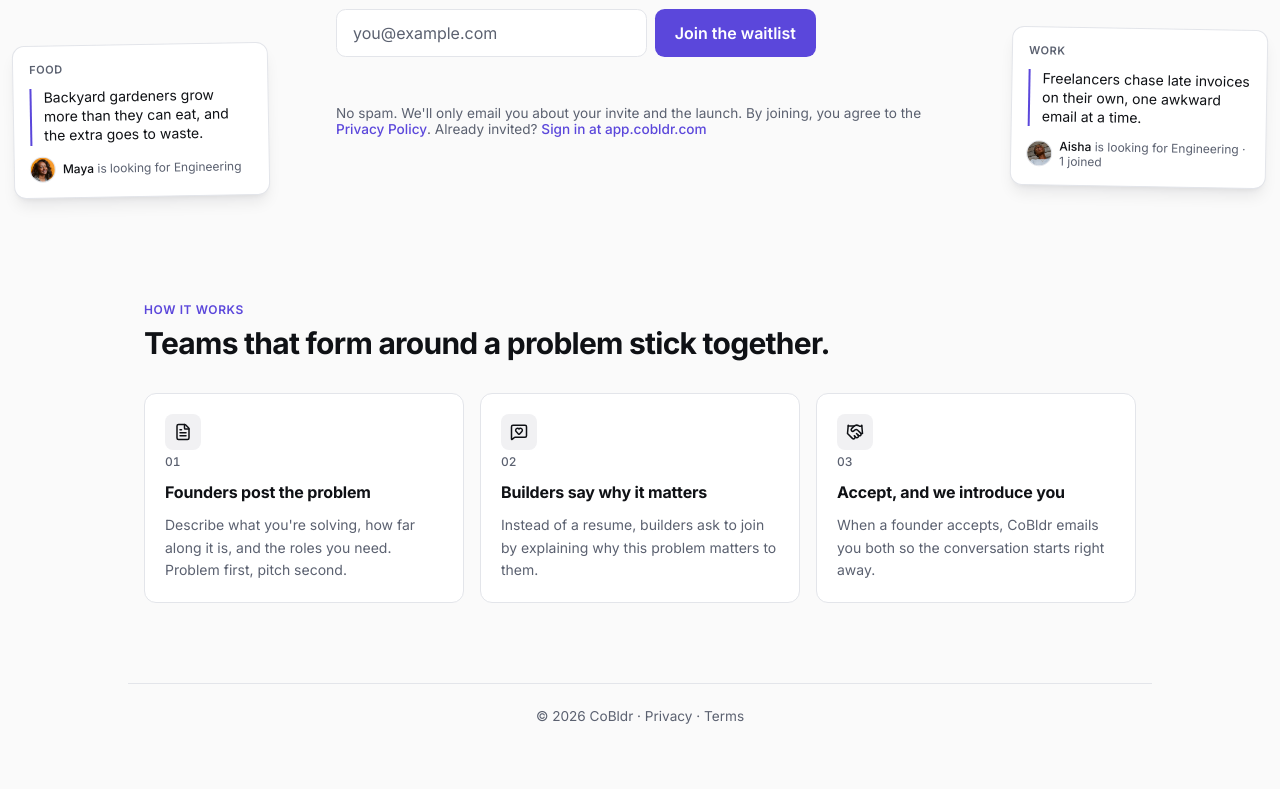
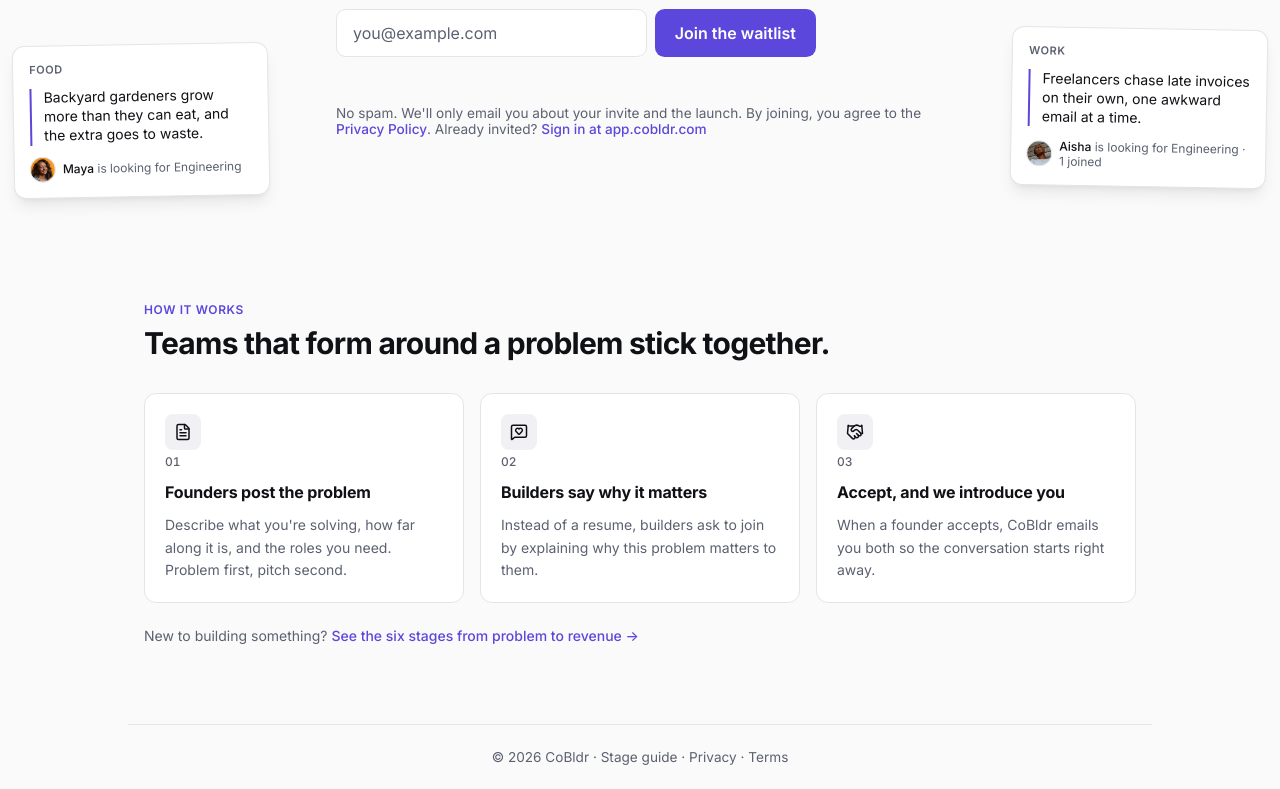
Before and after one commit to chrisenussbaum/cobldr, a plain HTML site: page index.html in a window 1280 px wide. Shown: the part 638-1427 px from the top of the page. Before the commit the page ends 1386 px from the top, so only its background shows below. Drawn offline with Linux system fonts and the light colour scheme.

Commit message:
Waitlist: stage guide link under How it works and in the footer (#7)
Matches the app (cobldr-app #83): "New to building something? See the six stages from problem to revenue" under
How it works, and "Stage guide" in the footer. Both link to app.cobldr.com/stages. The header is unchanged.


Claude-Session: https://claude.ai/code/session_0121UNBXBNhTuHUiUmAntRdY

Co-authored-by: Claude <noreply@anthropic.com>

```diff
--- a/index.html
+++ b/index.html
@@ -197,6 +197,7 @@
     .step .n { font-size: 0.75rem; font-weight: 500; color: var(--muted); font-variant-numeric: tabular-nums; }
     .step h3 { margin: 0; font-size: 1rem; letter-spacing: -0.01em; }
     .step p { margin: 0; font-size: 0.875rem; line-height: 1.6; color: var(--muted); }
+    .how .more { margin: 1.5rem 0 0; font-size: 0.875rem; color: var(--muted); }
 
     form {
       display: flex;
@@ -380,11 +381,12 @@
           <p>When a founder accepts, CoBldr emails you both so the conversation starts right away.</p>
         </li>
       </ol>
+      <p class="more">New to building something? <a class="inline" href="https://app.cobldr.com/stages">See the six stages from problem to revenue &rarr;</a></p>
     </section>
   </main>
 
   <footer>
-    &copy; <span id="year">2026</span> CoBldr · <a class="footer-link" href="https://app.cobldr.com/privacy">Privacy</a> · <a class="footer-link" href="https://app.cobldr.com/terms">Terms</a>
+    &copy; <span id="year">2026</span> CoBldr · <a class="footer-link" href="https://app.cobldr.com/stages">Stage guide</a> · <a class="footer-link" href="https://app.cobldr.com/privacy">Privacy</a> · <a class="footer-link" href="https://app.cobldr.com/terms">Terms</a>
   </footer>
 
   <script>
```
